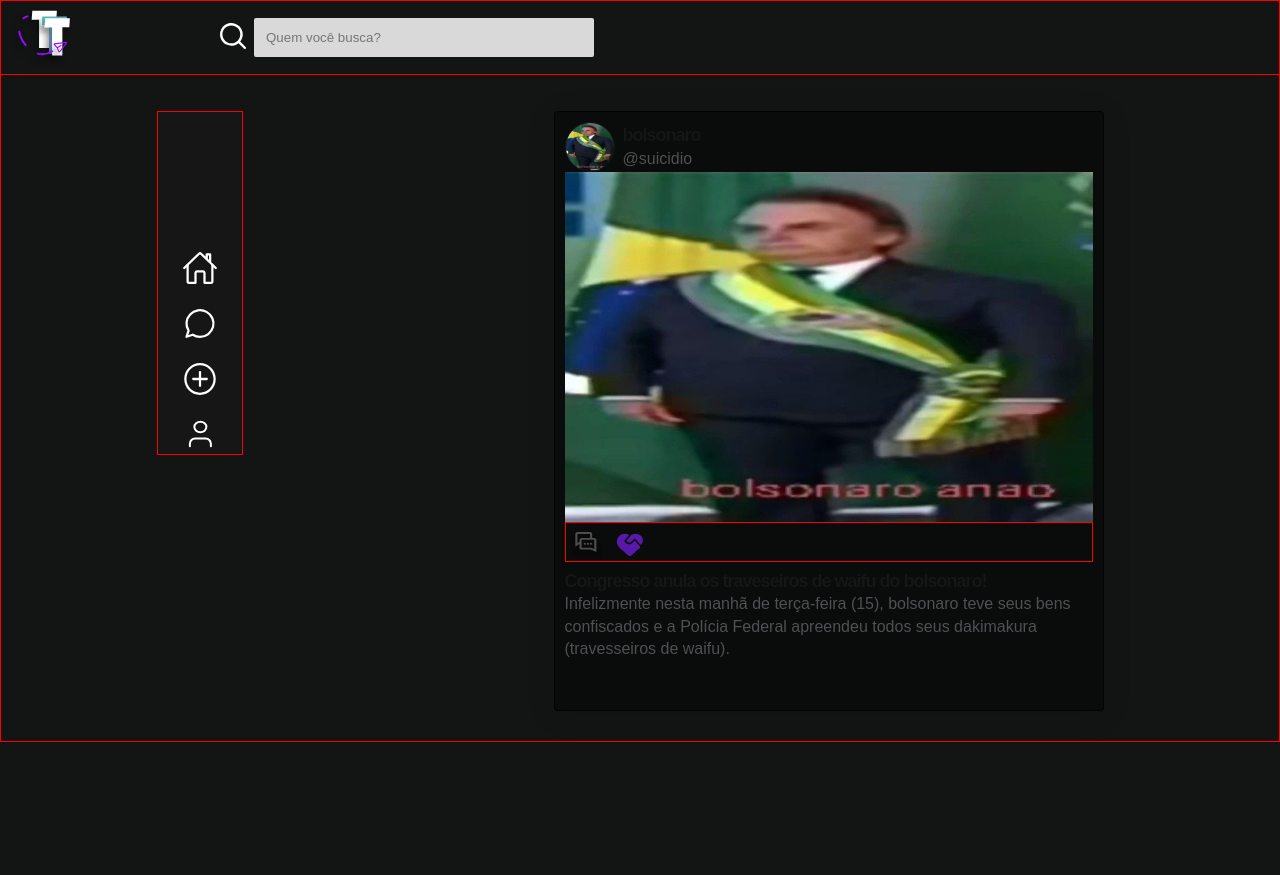
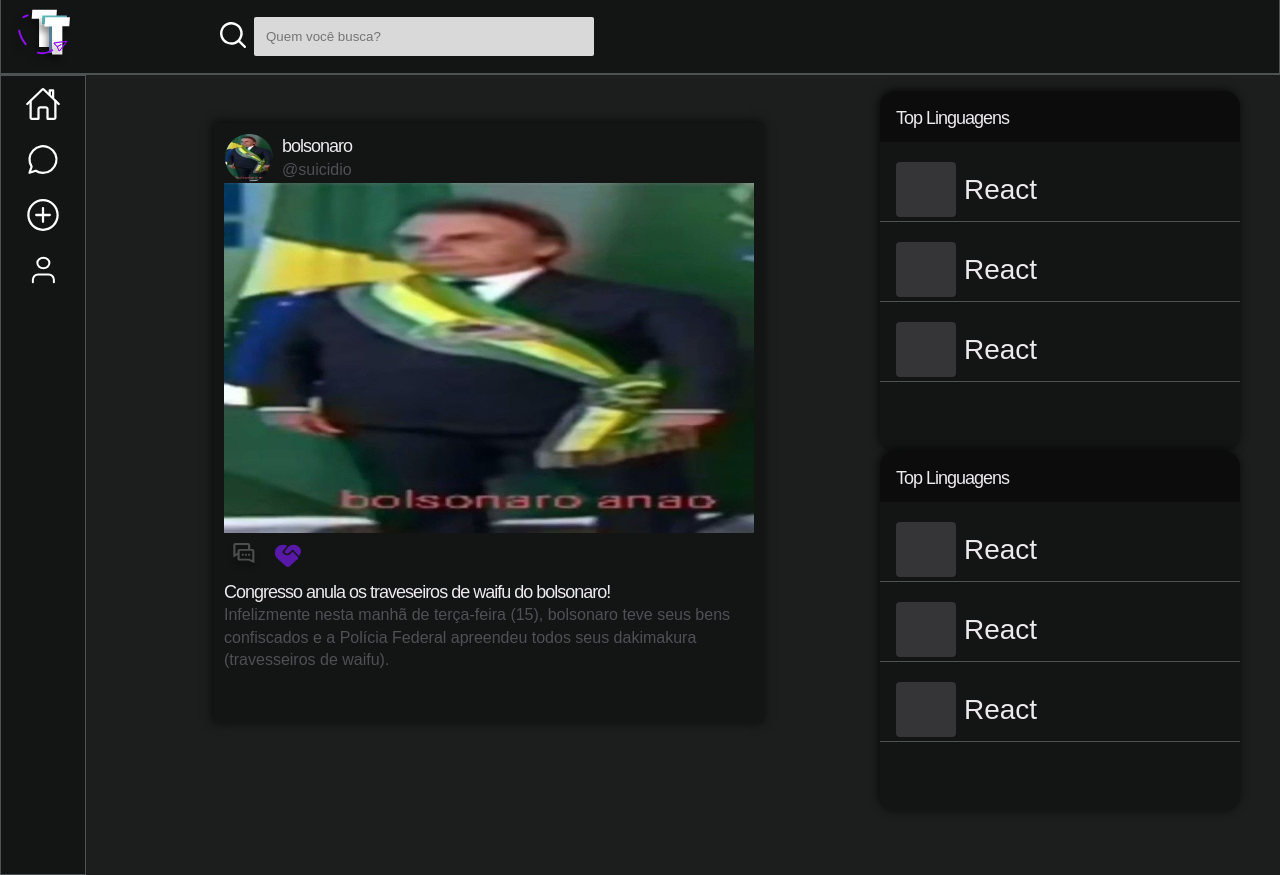
Before and after one commit to CosmosEtec/TalkTech, a PHP site: page /view/feed.php in a window 1280 px wide. Before the commit the page ends 742 px from the top, so only its background shows below. Run offline with PHP 8.4, Linux system fonts and the light colour scheme; some libraries are stand-ins or nearby versions.

Commit message:
só Deus sabe o que eu to fazendo, pq nem eu

```diff
--- a/TalkTech-v0.1.4.3/assets/css/partials/_colors.scss
+++ b/TalkTech-v0.1.4.3/assets/css/partials/_colors.scss
@@ -5,11 +5,14 @@ $purple-dark: #701f88;
 $purple-light: #9c4fb4;
 
 //Cor de Fundo
-$black-fundo: #131414;
+$black-fundo: #1c1d1d;
+
+// Border Color
+$gray-clean-border: #4d5252;
 
 // Neutral-colors
 $black-normal: #232224;
-$black-dark: #161617;
+$black-dark: #131414;
 $black-light: #353436;
 $black-dark-nuture: #1c1c1c;
 $black-dark-notur: #0c0c0c;
--- a/TalkTech-v0.1.4.3/assets/css/partials/_layout.scss
+++ b/TalkTech-v0.1.4.3/assets/css/partials/_layout.scss
@@ -57,7 +57,7 @@ $container-s: 540px;
     margin: 0 auto;
     position: relative;
 
-    padding: 110px 20px 0 0px;
+    padding: 75px 0px 0 0px;
 
     display: flex;
     justify-content: space-around;
--- a/TalkTech-v0.1.4.3/assets/css/partials/_menu.scss
+++ b/TalkTech-v0.1.4.3/assets/css/partials/_menu.scss
@@ -16,10 +16,15 @@ header{
 // DESKTOP
 .navbar-desktop{
     max-width: $container-xl;
+    background: $black-dark;
     height: 75px;
     margin: 0px auto;
     position: relative;
     padding: 10px 24px 10px 211px;
+
+    border-bottom: 2px solid $gray-clean-border; /* Borda superior é azul */
+    border-right: 1px solid $gray-clean-border; /* Borda direita é vermelha */
+    border-left: 1px solid $gray-clean-border;
 
     display: flex;
     justify-content: space-between;
@@ -55,17 +60,19 @@ header{
 }
 
 
-///////////////////////  Side Menu - Menu Lateral
-.nav-side-menu{
-  height: 100%;
+///////////////////////  Side Menu - Menu Lateral Esquerdo  ///////////////////////
+.nav-left-side-menu{
+  height: 100vh;
   background-color: $black-dark;
 
 
   display: flex;
   justify-content: center;
-  padding-top: $gap-5;
 
   transition: 0.7s ease;
+
+  border: 1px solid $gray-clean-border;
+
 
   @include responsive(s){
     height: 50px;
@@ -78,9 +85,7 @@ header{
 
 
 
-.nav-list-side-menu{
-    max-width: $container-xl;
-
+.nav-list-left-side-menu{
     display: flex;
     flex-direction: column;
     align-items: center;
@@ -92,7 +97,7 @@ header{
     }
 }
 
-.nav-link-side-menu{
+.nav-link-left-side-menu{
     display: inline-block;
     @include typeface-1(h3, desktop);
     position: relative;
@@ -125,3 +130,72 @@ header{
 
 
 }
+
+
+///////////////////////  Side Menu - Menu Lateral Direito  ///////////////////////
+
+.right-side-menu {
+    height: 100vh;
+    max-width: 400px;
+    width: 100%;
+
+    transition: 0.7s ease;
+    padding-top: 1rem;
+
+
+    @include responsive(s){
+      height: 50px;
+      bottom: 0;
+      align-items: center;
+      padding-top: 0;
+      width: 100%;
+    }
+}
+
+
+.top-languages-right-side-menu{
+    max-width: 360px;
+    width: 100%;
+    height: 360px;
+
+    background: $black-dark;
+    overflow: hidden;
+    border-radius: 1rem;
+    box-shadow: -1px -1px 10px 0px rgba(0,0,0,0.75);
+
+    .top-languages-head{
+        width: 100%;
+
+        padding: 1rem 0 0.75rem 1rem;
+        background: $black-dark-notur;
+    }
+
+
+    .top-languages-language-skill{
+        width: 100%;
+        height: 4rem;
+        margin-top: 1rem;
+        border-bottom: 1px solid $gray-clean-border;
+
+        padding: 0.25rem 0.25rem 0.25rem 1rem;
+        display: flex;
+        flex-direction: row;
+
+
+
+            .language-icon{
+               max-width: 60px;
+               width: 100%;
+               border-radius: 4px;
+               background: $black-light;
+            }
+            .language-name{
+                display: flex;
+                align-items: center;
+                margin-left: 0.50rem;
+            }
+    }
+
+
+
+}
--- a/TalkTech-v0.1.4.3/assets/css/partials/_post.scss
+++ b/TalkTech-v0.1.4.3/assets/css/partials/_post.scss
@@ -6,18 +6,10 @@
     margin-bottom: 30px;
     display: flex;
     flex-direction: column;
+    background: $black-dark;
+    box-shadow: -1px -1px 10px 0px rgba(0,0,0,0.75);
 
-   /* From https://css.glass */
-    background: rgba(4, 4, 4, 0.54);
-    border-radius: 4px;
-    box-shadow: 0 4px 30px rgba(0, 0, 0, 0.1);
-    backdrop-filter: blur(0.9px);
-    -webkit-backdrop-filter: blur(0.9px);
-    border: 1px solid rgba(4, 4, 4, 0.94);
 
-    .back-bow{
-        background: #EFEFEF;
-    }
 }
 
 .profile-top-post{
--- a/TalkTech-v0.1.4.3/assets/css/partials/_typography.scss
+++ b/TalkTech-v0.1.4.3/assets/css/partials/_typography.scss
@@ -26,11 +26,9 @@
     font-size: 18px;
     line-height: 130%;
     letter-spacing: -1px;
-    font-weight: bold;
   } @else if $size == h4 and $device == mobile {
     font-size: 18px;
     line-height: 130%;
-    font-weight: bold;
   } @else if $size == h5 and $device == desktop {
     font-size: 18px;
     line-height: 140%;
@@ -94,7 +92,7 @@ h3 {
 }
 
 h4 {
-  color: $black-dark;
+  color: $white-dark;
   @include typeface-1(h4, desktop);
   @include responsive(s) {
     @include typeface-1(h4, mobile);
--- a/TalkTech-v0.1.4.3/assets/css/style.css
+++ b/TalkTech-v0.1.4.3/assets/css/style.css
@@ -28,7 +28,7 @@
   max-width: 1440px;
   margin: 0 auto;
   position: relative;
-  padding: 110px 20px 0 0px;
+  padding: 75px 0px 0 0px;
   display: flex;
   justify-content: space-around;
   align-items: flex-start;
@@ -150,7 +150,7 @@
 ::-webkit-scrollbar {
   width: 8px;
   background-color: transparent;
-  border: 5px solid #131414;
+  border: 5px solid #1c1d1d;
 }
 
 ::-webkit-scrollbar-thumb {
@@ -208,13 +208,12 @@ h3 {
 }
 
 h4 {
-  color: #161617;
+  color: #edeaef;
   font-family: "Sora", sans-serif;
   font-weight: 250;
   font-size: 18px;
   line-height: 130%;
   letter-spacing: -1px;
-  font-weight: bold;
 }
 @media screen and (max-width: 960px) {
   h4 {
@@ -222,7 +221,6 @@ h4 {
     font-weight: 250;
     font-size: 18px;
     line-height: 130%;
-    font-weight: bold;
   }
 }
 
@@ -248,7 +246,7 @@ h5 {
 }
 
 h6 {
-  color: #161617;
+  color: #131414;
   font-family: "Sora", sans-serif;
   font-weight: 250;
   font-size: 32px;
@@ -750,10 +748,14 @@ header {
 
 .navbar-desktop {
   max-width: 1440px;
+  background: #131414;
   height: 75px;
   margin: 0px auto;
   position: relative;
   padding: 10px 24px 10px 211px;
+  border-bottom: 2px solid #4d5252; /* Borda superior é azul */
+  border-right: 1px solid #4d5252; /* Borda direita é vermelha */
+  border-left: 1px solid #4d5252;
   display: flex;
   justify-content: space-between;
   align-items: center;
@@ -786,16 +788,16 @@ header {
   padding: 12px 16px;
 }
 
-.nav-side-menu {
-  height: 100%;
-  background-color: #161617;
+.nav-left-side-menu {
+  height: 100vh;
+  background-color: #131414;
   display: flex;
   justify-content: center;
-  padding-top: 128px;
   transition: 0.7s ease;
-}
-@media screen and (max-width: 960px) {
-  .nav-side-menu {
+  border: 1px solid #4d5252;
+}
+@media screen and (max-width: 960px) {
+  .nav-left-side-menu {
     height: 50px;
     bottom: 0;
     align-items: center;
@@ -804,19 +806,18 @@ header {
   }
 }
 
-.nav-list-side-menu {
-  max-width: 1440px;
-  display: flex;
-  flex-direction: column;
-  align-items: center;
-}
-@media screen and (max-width: 960px) {
-  .nav-list-side-menu {
+.nav-list-left-side-menu {
+  display: flex;
+  flex-direction: column;
+  align-items: center;
+}
+@media screen and (max-width: 960px) {
+  .nav-list-left-side-menu {
     flex-direction: row;
   }
 }
 
-.nav-link-side-menu {
+.nav-link-left-side-menu {
   display: inline-block;
   font-family: "Sora", sans-serif;
   font-weight: 250;
@@ -827,21 +828,73 @@ header {
   transition: transform 0.2s ease-in-out;
   padding: 8px 24px 0 24px;
 }
-.nav-link-side-menu p {
+.nav-link-left-side-menu p {
   display: none;
 }
-.nav-link-side-menu:hover {
+.nav-link-left-side-menu:hover {
   transform: translateX(5px);
 }
-.nav-link-side-menu:hover p {
+.nav-link-left-side-menu:hover p {
   display: flex;
   z-index: 1100;
   transform: translateX(5px);
 }
 @media screen and (max-width: 960px) {
-  .nav-link-side-menu {
+  .nav-link-left-side-menu {
     padding: 8px 16px 0 16px;
   }
+}
+
+.right-side-menu {
+  height: 100vh;
+  max-width: 400px;
+  width: 100%;
+  transition: 0.7s ease;
+  padding-top: 1rem;
+}
+@media screen and (max-width: 960px) {
+  .right-side-menu {
+    height: 50px;
+    bottom: 0;
+    align-items: center;
+    padding-top: 0;
+    width: 100%;
+  }
+}
+
+.top-languages-right-side-menu {
+  max-width: 360px;
+  width: 100%;
+  height: 360px;
+  background: #131414;
+  overflow: hidden;
+  border-radius: 1rem;
+  box-shadow: -1px -1px 10px 0px rgba(0, 0, 0, 0.75);
+}
+.top-languages-right-side-menu .top-languages-head {
+  width: 100%;
+  padding: 1rem 0 0.75rem 1rem;
+  background: #0c0c0c;
+}
+.top-languages-right-side-menu .top-languages-language-skill {
+  width: 100%;
+  height: 4rem;
+  margin-top: 1rem;
+  border-bottom: 1px solid #4d5252;
+  padding: 0.25rem 0.25rem 0.25rem 1rem;
+  display: flex;
+  flex-direction: row;
+}
+.top-languages-right-side-menu .top-languages-language-skill .language-icon {
+  max-width: 60px;
+  width: 100%;
+  border-radius: 4px;
+  background: #353436;
+}
+.top-languages-right-side-menu .top-languages-language-skill .language-name {
+  display: flex;
+  align-items: center;
+  margin-left: 0.5rem;
 }
 
 #stars {
@@ -1181,16 +1234,8 @@ header {
   margin-bottom: 30px;
   display: flex;
   flex-direction: column;
-  /* From https://css.glass */
-  background: rgba(4, 4, 4, 0.54);
-  border-radius: 4px;
-  box-shadow: 0 4px 30px rgba(0, 0, 0, 0.1);
-  backdrop-filter: blur(0.9px);
-  -webkit-backdrop-filter: blur(0.9px);
-  border: 1px solid rgba(4, 4, 4, 0.94);
-}
-.post-container .back-bow {
-  background: #EFEFEF;
+  background: #131414;
+  box-shadow: -1px -1px 10px 0px rgba(0, 0, 0, 0.75);
 }
 
 .profile-top-post {
@@ -1206,7 +1251,7 @@ header {
 }
 
 img.profile-pic-img {
-  border: 1px solid #161617;
+  border: 1px solid #131414;
   width: 50px;
   height: 50px;
   border-radius: 50%;
@@ -1453,7 +1498,7 @@ body {
   height: 100vh;
   position: relative;
   scroll-behavior: smooth;
-  background: #131414;
+  background: #1c1d1d;
 }
 
 img {
--- a/TalkTech-v0.1.4.3/view/feed.php
+++ b/TalkTech-v0.1.4.3/view/feed.php
@@ -12,7 +12,7 @@
     <!---========= HEADER =========-->
     <header id="header">
         <!---========= NAV-BAR DESKTOP =========-->
-        <nav class="navbar-desktop border" data-aos="fade-up">
+        <nav class="navbar-desktop" data-aos="fade-up">
             <a href="#Inicio" class="navbar-desktop-logo"><img src="../assets/svg/t-logo.svg" alt="" width="60px" height="70px"></a>
             <div class="search-field flex-start ">
                 <div class="px-1">
@@ -26,21 +26,23 @@
     </header>
 
     <!---========= CONTAINER FEED =========-->
-    <section class="container-feed border">
-        <!---========= SIDE MENU =========-->
-        <nav class="nav-side-menu border " id="side-menu">
-            <div class="nav-list-side-menu">
+    <section class="container-feed ">
+        <!---========= LEFT SIDE MENU =========-->
+        <nav class="nav-left-side-menu   " id="side-menu">
+            <div class="nav-list-left-side-menu">
 
-                <a href="feed.php" class="nav-link-side-menu mb-1"><img src="../assets/svg/icon-home.svg" width="60" alt=""></a>
-                <a href="#Chats" class="nav-link-side-menu mb-1"><img src="../assets/svg/icon-chat.svg" width="60" alt=""></a>
-                <a class="nav-link-side-menu mb-1" id="create-post"><img src="../assets/svg/icon-add-plus-circle.svg" width="60" alt=""></a>
-                <a href="profile.php" class="nav-link-side-menu"><img src="../assets/svg/icon-profile-side-menu.svg" width="60" alt=""></a>
+                <a href="feed.php" class="nav-link-left-side-menu mb-1"><img src="../assets/svg/icon-home.svg" width="60" alt=""></a>
+                <a href="#Chats" class="nav-link-left-side-menu mb-1"><img src="../assets/svg/icon-chat.svg" width="60" alt=""></a>
+                <a class="nav-link-left-side-menu mb-1" id="create-post"><img src="../assets/svg/icon-add-plus-circle.svg" width="60" alt=""></a>
+                <a href="profile.php" class="nav-link-left-side-menu"><img src="../assets/svg/icon-profile-side-menu.svg" width="60" alt=""></a>
             </div>
         </nav>
+        <!---========= FIM LEFT SIDE MENU =========-->
 
 
-    <!---========= POST =========-->
-        <div class="post-container back-bow   mb-2">
+        <!---========= POST =========-->
+        <div class="flex-item-2 pl-5 pt-3">
+        <div class="post-container   mb-2">
 
             <div class="profile-top-post  ">
                 <div class="profile-pic  ">
@@ -56,7 +58,7 @@
                 <img src="../assets/img/bonoro-anao.jpg" alt="" height="350px">
             </div>
             <!---interações---->
-            <div class="post-interactions border">
+            <div class="post-interactions  ">
                 <div class="post-like-comment">
                     <div>
                     <button class="post-like-comment mt-1">
@@ -80,10 +82,12 @@
                 </p>
             </div>
         </div>
-         <!---========= FIM POST =========-->
+        </div>
 
-         <!---========= Criar Post ===========-->
-         <div class="overlay" id="card-overlay" >
+
+
+        <!---========= Criar Post ===========-->
+        <div class="overlay" id="card-overlay" >
             <div class="container-create-post" id="info-card" >
               <div class="flex-start">
                 <button id="close-create-post"><img src="../assets/svg/icon-arrow-left.svg" alt=""></button>
@@ -101,7 +105,77 @@
               </div>
             </div>
           </div>
-    </section>
+        <!---========= FIM Criar Post ===========-->
+
+         <!---========= FIM POST =========-->
+
+         <!---========= RIGHT SIDE MENU  =========-->
+        <nav class="right-side-menu  ">
+
+            <div class="top-languages-right-side-menu  ">
+                <div class="top-languages-head">
+                    <h4>Top Linguagens</h4>
+                </div>
+                <div class="top-languages-language-skill">
+                    <div class="language-icon">
+
+                    </div>
+                    <div class="language-name">
+                        <h3>React</h3>
+                    </div>
+                </div>
+                <div class="top-languages-language-skill">
+                    <div class="language-icon">
+
+                    </div>
+                    <div class="language-name">
+                        <h3>React</h3>
+                    </div>
+                </div>
+                <div class="top-languages-language-skill">
+                    <div class="language-icon">
+
+                    </div>
+                    <div class="language-name">
+                        <h3>React</h3>
+                    </div>
+                </div>
+            </div>
+
+            <div class="top-languages-right-side-menu  ">
+                <div class="top-languages-head">
+                    <h4>Top Linguagens</h4>
+                </div>
+                <div class="top-languages-language-skill">
+                    <div class="language-icon">
+
+                    </div>
+                    <div class="language-name">
+                        <h3>React</h3>
+                    </div>
+                </div>
+                <div class="top-languages-language-skill">
+                    <div class="language-icon">
+
+                    </div>
+                    <div class="language-name">
+                        <h3>React</h3>
+                    </div>
+                </div>
+                <div class="top-languages-language-skill">
+                    <div class="language-icon">
+
+                    </div>
+                    <div class="language-name">
+                        <h3>React</h3>
+                    </div>
+                </div>
+            </div>
+        </nav>
+        <!---========= FIM RIGHT SIDE MENU  =========-->
+
+
+        </section>
     <script src="../assets/js/createPost.js"></script>
 </body>
 </html>
```
Also changed, not shown: 1 other file.
